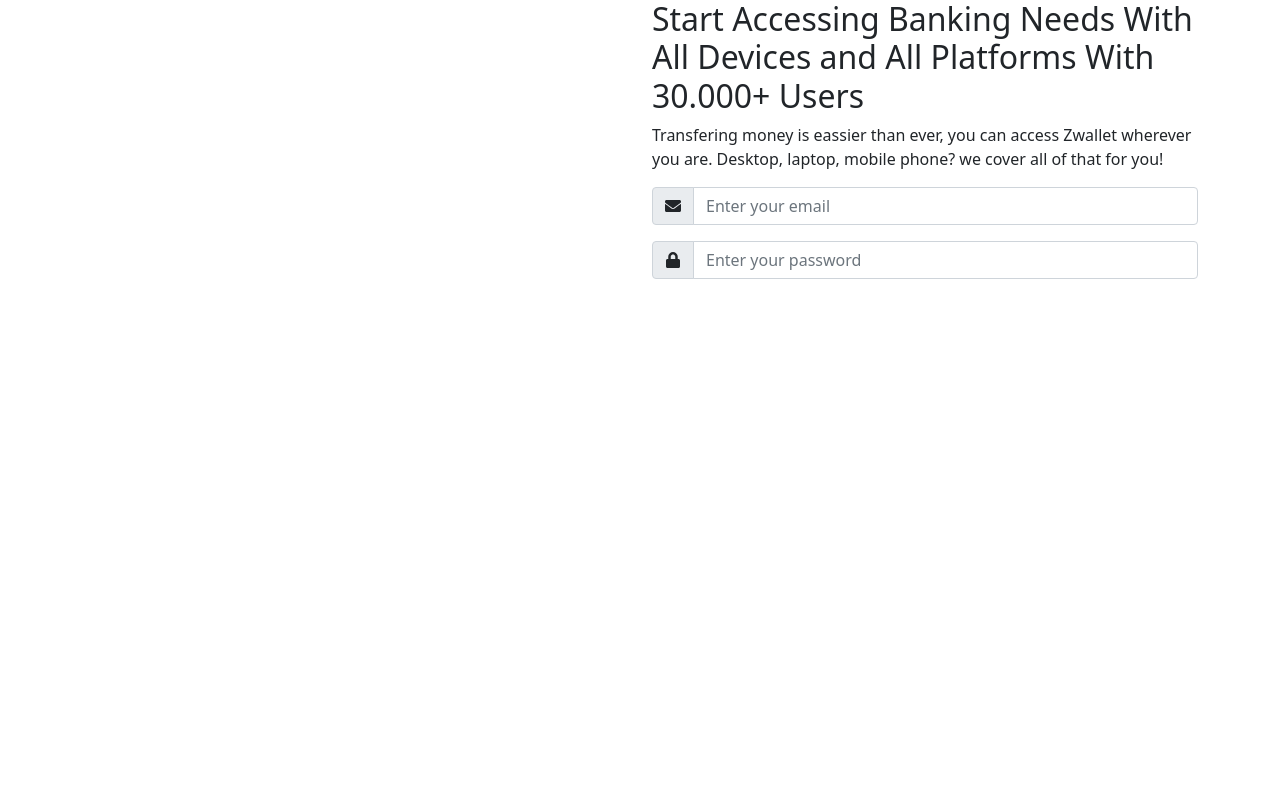
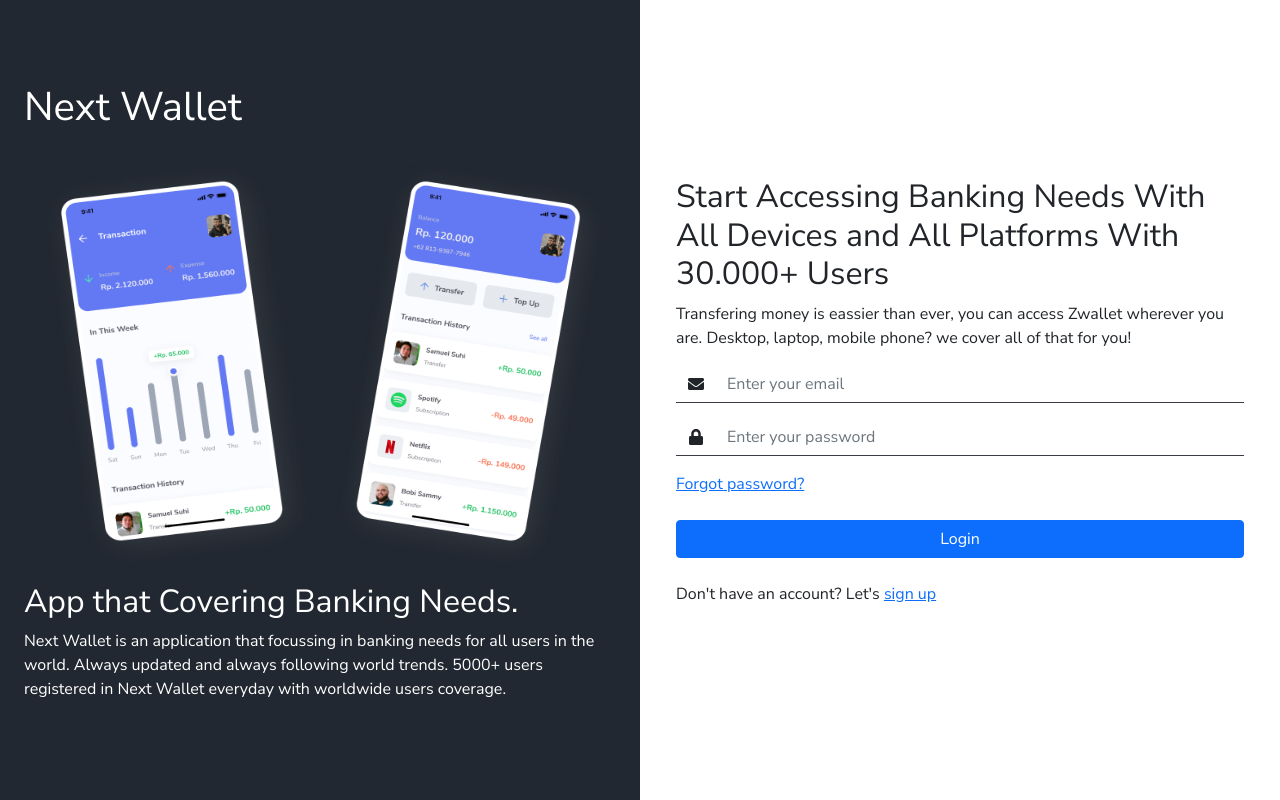
Before and after one commit to 7shiroi/fw5-next-wallet, a Next.js app: page /login in a window 1280 px wide. Built offline with nearby package versions, Linux system fonts and the light colour scheme.

Commit message:
feat: login

```diff
--- /dev/null
+++ b/components/AuthImage.js
@@ -0,0 +1,27 @@
+import Image from 'next/image'
+import React from 'react'
+import { Container } from 'react-bootstrap'
+import AuthImageStyles from '../styles/AuthImage.module.css'
+
+const AuthImage = () => {
+  return (
+    <div className={AuthImageStyles.background + ' vh-100'}>
+      <Container className='d-flex flex-column justify-content-center h-100'>
+        <h1>Next Wallet</h1>
+        <div className='d-flex justify-content-center'>
+          <Image className='img-fluid' src="/images/png-phone2.png" alt="phone" width={400} height={600} />
+          <Image className='img-fluid' src="/images/png-phone.png" alt="phone" width={400} height={600} />
+        </div>
+        <h2>App that Covering Banking Needs.</h2>
+        <p>
+          Next Wallet is an application that focussing in banking needs for all users
+          in the world. Always updated and always following world trends.
+          5000+ users registered in Next Wallet everyday with worldwide
+          users coverage.
+        </p>
+      </Container>
+    </div>
+  )
+}
+
+export default AuthImage
--- a/components/InputGroups.js
+++ b/components/InputGroups.js
@@ -1,13 +1,16 @@
 import React from 'react'
 import { FormControl, InputGroup } from 'react-bootstrap'
+import InputGroupsStyle from '../styles/InputGroups.module.css'
 
-const InputGroups = ({icon, name, type, ...rest }) => {
+const InputGroups = ({icon, name, type, required=false, ...rest }) => {
   return (
     <InputGroup className="mb-3">
-      <InputGroup.Text id={name}>{icon}</InputGroup.Text>
+      <InputGroup.Text className={`${InputGroupsStyle.underline} ${InputGroupsStyle.inputlabel}`} id={name}>{icon}</InputGroup.Text>
       <FormControl
+        className={`${InputGroupsStyle.underline}`}
         name={name}
         type={type}
+        required={required}
         aria-label={name}
         aria-describedby={name}
         {...rest}
--- a/pages/login.js
+++ b/pages/login.js
@@ -1,6 +1,9 @@
 import Head from "next/head"
+import Link from "next/link"
 import { Col, Container, Row } from "react-bootstrap"
 import {FaEnvelope, FaLock} from "react-icons/fa"
+import AuthImage from "../components/AuthImage"
+import Button from "../components/Button"
 import InputGroups from "../components/InputGroups"
 
 const login = () => {
@@ -9,12 +12,13 @@
       <Head>
         <title>Login</title>
       </Head>
-      <Container>
+      <Container fluid>
         <Row>
-          <Col lg={6}>
-
+          <Col lg={6} className='px-0 d-none d-lg-block'>
+            <AuthImage/>
           </Col>
           <Col lg={6}>
+            <Container className="d-flex flex-column justify-content-center h-lg-100 vh-100">
               <div>
                 <h2>
                 Start Accessing Banking Needs
@@ -27,18 +31,34 @@
                   Transfering money is eassier than ever, you can access Zwallet wherever you are. Desktop, laptop, mobile phone? we cover all of that for you!
                 </p>
               </div>
+              <form className="mb-4">
+                <div>
                   <InputGroups
                     icon={<FaEnvelope />}
                     name='email'
                     type='email'
+                    required={true}
                     placeholder = 'Enter your email'
                   />
                   <InputGroups
                     icon={<FaLock />}
                     name='password'
                     type='password'
+                    required={true}
                     placeholder = 'Enter your password'
                   />
+                </div>
+                <div className="mb-4">
+                  <Link href='/reset-password'>
+                    Forgot password?
+                  </Link>
+                </div>
+                <Button type='submit' isBlock={true} variant='primary'>Login</Button>
+              </form>
+              <div>
+                <p>{`Don't have an account? Let's`} <Link href='/register'>sign up</Link></p>
+              </div>
+            </Container>
           </Col>
         </Row>
       </Container>
--- /dev/null
+++ b/styles/AuthImage.module.css
@@ -0,0 +1,9 @@
+.overlap {
+  position: absolute;
+  top: 0;
+}
+
+.background {
+  background-color: #222831;
+  color: white;
+}
--- /dev/null
+++ b/styles/InputGroups.module.css
@@ -0,0 +1,14 @@
+.underline {
+  border: none;
+  border-bottom: 1px solid #393E46;
+  border-radius: unset;
+}
+
+.underline:focus {
+  box-shadow: 0 0 0 0.25rem #393E46;
+  border-color: #393E46;
+}
+
+.inputlabel{
+  background-color: unset;
+}
--- a/styles/globals.css
+++ b/styles/globals.css
@@ -2,8 +2,7 @@
 body {
   padding: 0;
   margin: 0;
-  font-family: -apple-system, BlinkMacSystemFont, Segoe UI, Roboto, Oxygen,
-    Ubuntu, Cantarell, Fira Sans, Droid Sans, Helvetica Neue, sans-serif;
+  font-family: 'Nunito Sans', sans-serif !important;
 }
 
 a {
```
Also changed, not shown: public/images/png-phone.png (added), public/images/png-phone2.png (added). Lines whose indentation alone changed are shown as unchanged.
